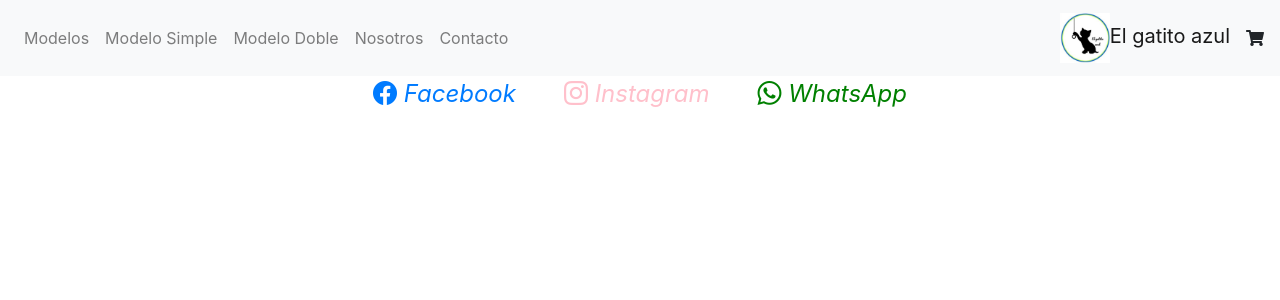
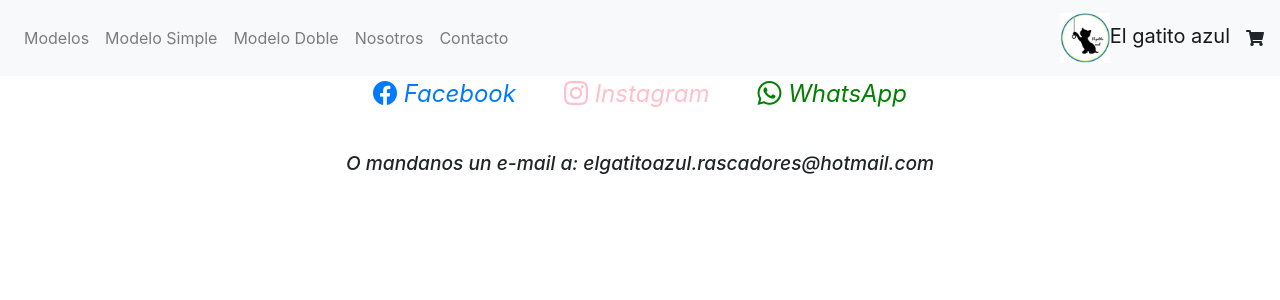
Before and after one commit to spancavil/Ecommerce---Ancavil, a React (Create React App) app: page /contacto in a window 1280 px wide. Shown: the top 300 px of the page. Built offline with nearby package versions, Linux system fonts and the light colour scheme.

Commit message:
Update index.js

```diff
--- a/src/components/Contacto/index.js
+++ b/src/components/Contacto/index.js
@@ -14,6 +14,9 @@ const Contacto = () => {
                 <i className="bi bi-whatsapp m-4" style={{fontSize:"1.5rem",color:"green"}}> WhatsApp</i>
             </a>
             </div>
+            <div className="row justify-content-center">
+                <h6 style={{fontStyle: "italic", fontSize:"1.2rem", marginTop:"40px"}}>O mandanos un e-mail a:    elgatitoazul.rascadores@hotmail.com</h6>
+            </div>
         </div>
     )
 }
```
